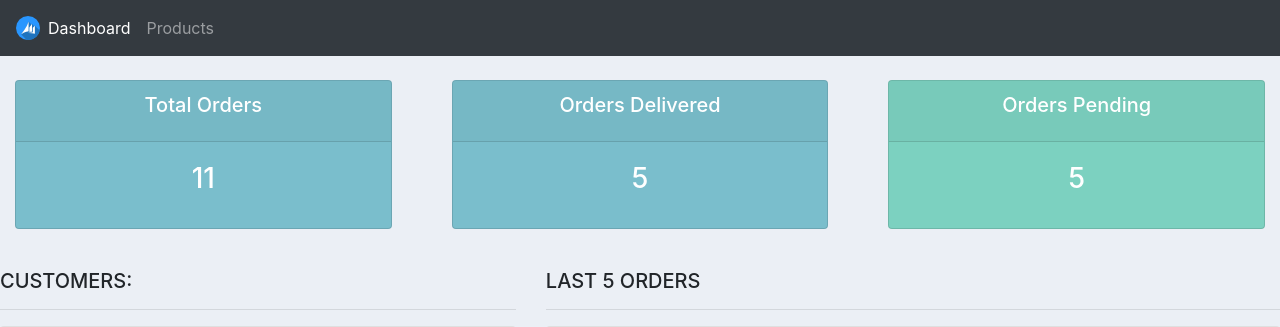
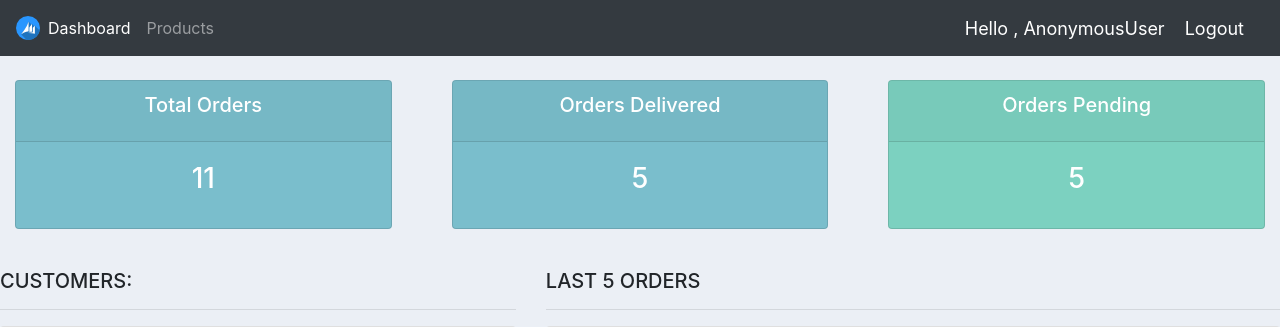
Before and after one commit to dipayandutta/djangoCRM, a Django app: page / in a window 1280 px wide. Shown: the top 327 px of the page. Run offline with Django 3.2, Linux system fonts and the light colour scheme; data comes from the database, SQL or seed files in the repository; both versions use the stored data as it was after the commit; some libraries are stand-ins or nearby versions.

Commit message:
Login and Logout Logic Added

```diff
--- a/accounts/forms.py
+++ b/accounts/forms.py
@@ -1,6 +1,7 @@
 from django.forms import ModelForm
 from django.contrib.auth.forms import UserCreationForm
 from django import forms
+# importing the usermodel
 from django.contrib.auth.models import User
 from .models import Order
 
--- a/accounts/templates/accounts/navbar.html
+++ b/accounts/templates/accounts/navbar.html
@@ -1,4 +1,13 @@
 {% load static %}
+
+<style>
+  .hello-msg{
+    font-size: 18px;
+    color: #fff;
+    margin-right: 20px;
+  }
+
+</style>
 <nav class="navbar navbar-expand-lg navbar-dark bg-dark">
     <img src="{% static 'images/crm.png' %}">
     <button class="navbar-toggler" type="button" data-toggle="collapse" data-target="#navbarNav" aria-controls="navbarNav" aria-expanded="false" aria-label="Toggle navigation">
@@ -14,4 +23,6 @@
         </li>
       </ul>
     </div>
+    <span class="hello-msg">Hello , {{ request.user }}</span>
+    <span><a class="hello-msg" href="{% url 'logout' %}">Logout</a></span>
   </nav>
--- a/accounts/urls.py
+++ b/accounts/urls.py
@@ -1,13 +1,19 @@
 from django.urls import path
-from .views import home , products,customer,createOrder,updateOrder,deleteOrder,registerPage,loginPage
+from .views import home , products,customer,createOrder,updateOrder,deleteOrder,registerPage,loginPage,logoutUser
 urlpatterns = [
 
     path('register/',registerPage,name='register'),
     path('login/',loginPage,name='login'),
+    path('logout/',logoutUser,name='logout'),
+
+
     path('',home,name='home'),
     path('products/',products,name='products'),
+
+
     path('customer/<str:pk_test>/',customer,name='customer'),
     path('create_order/<str:pk>/',createOrder,name='create_order'),
     path('update_order/<str:pk>/',updateOrder,name='update_order'),
     path('delete_order/<str:pk>/',deleteOrder,name='delete_order'),
+
 ]
--- a/accounts/views.py
+++ b/accounts/views.py
@@ -5,6 +5,11 @@ from django.forms import inlineformset_factory
 from .forms import OrderForm,CreateUserForm
 from .filters import OrderFilter
 from django.contrib.auth.forms import UserCreationForm
+
+#flash message import for showing register or login message
+from django.contrib import messages
+# importing for user authentication , login and logout
+from django.contrib.auth import authenticate , login , logout
 
 # Registration View
 def registerPage(request):
@@ -16,14 +21,39 @@ def registerPage(request):
         form = CreateUserForm(request.POST)
         if form.is_valid():
             form.save()
+            #get the username
+            user = form.cleaned_data.get('username')
+            messages.success(request,'Account is created for User '+ user)
+            return redirect('login')
 
     context = {'form':form}
     return render(request,'accounts/register.html',context)
 
 # Login View
 def loginPage(request):
+
+    if request.method == 'POST':
+        username = request.POST.get('username')
+        password = request.POST.get('password')
+
+        user = authenticate(request,username=username,password=password)
+
+        if user is not None:
+            login(request,user)
+            return redirect('home')
+        else:
+            messages.info(request,'Username or password is incorrect!')
     context = {}
     return render(request,'accounts/login.html',context)
+
+# Logout View
+
+def logoutUser(request):
+    logout(request)
+
+    return redirect ('login')
+
+
 
 def home(request):
     order = Order.objects.all()
@@ -45,6 +75,8 @@ def products(request):
     template_name = 'accounts/Products.html'
     products = Product.objects.all()
     return render(request,template_name,{'products':products})
+
+
 
 def customer(request,pk_test):
     customer = Customer.objects.get(id=pk_test)
```
Also changed, not shown: db.sqlite3.
